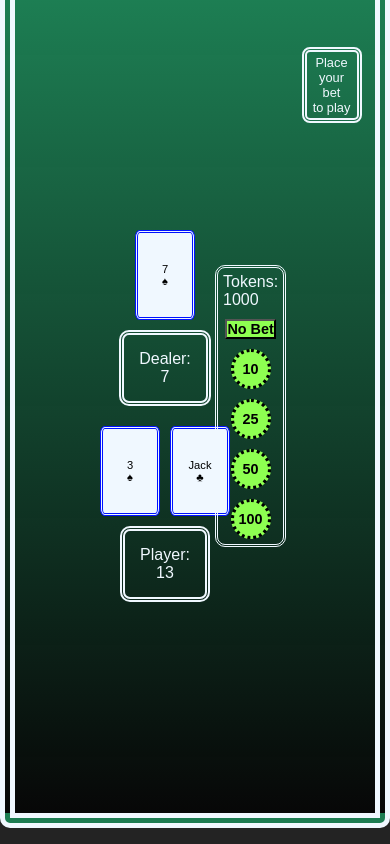
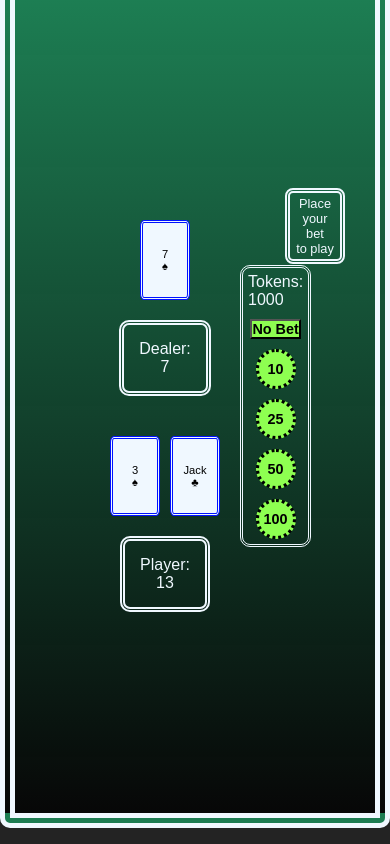
Before and after one commit to MattSafi/BlackJack, a Vue app: page /game in a window 390 px wide. Built offline with nearby package versions, Linux system fonts and the light colour scheme.

Commit message:
style changes

```diff
--- a/src/style.css
+++ b/src/style.css
@@ -254,14 +254,14 @@ h3 {
     position: fixed;
     left: 0;
     right: 210px;
-    gap: 0;
+    gap: 20px;
   }
   .hand {
     display: flex;
     font-size: 0.7rem;
     margin-left: 0px;
     margin-top: 10px;
-    gap: 0;
+    gap: 10px;
   }
   .hand-value {
     display: flex;
@@ -275,8 +275,8 @@ h3 {
   }
   .cards {
     display: flex;
-    width: 60px;
-    height: 90px;
+    width: 50px;
+    height: 80px;
     justify-content: center;
     align-items: center;
     text-align: center;
@@ -310,14 +310,17 @@ h3 {
   .result {
     display: flex;
     position: fixed;
+    background-image: radial-gradient(#26ff005d, #ffffff86);
+    color: #232323;
     left: 10vw;
     top: 33vh;
     flex-direction: column;
-    font-size: 0.7rem;
+    font-size: 0.8rem;
     gap: 10px;
     max-width: 50px;
     padding: 5px;
     margin: 0;
+    z-index: 1;
   }
   .newGame {
     display: flex;
@@ -333,7 +336,7 @@ h3 {
   .betting {
     display: flex;
     position: fixed;
-    left: 215px;
+    left: 240px;
     flex-direction: column;
     font-size: 1rem;
     padding: 5px;
@@ -365,10 +368,10 @@ h3 {
     max-width: 80px;
   }
   .instructions {
-    display: inline-block;
+    display: flex;
     position: relative;
-    bottom: 38vh;
-    left: 35vw;
+    bottom: 180px;
+    left: 120px;
     align-items: center;
     justify-content: center;
     text-align: center;
```
